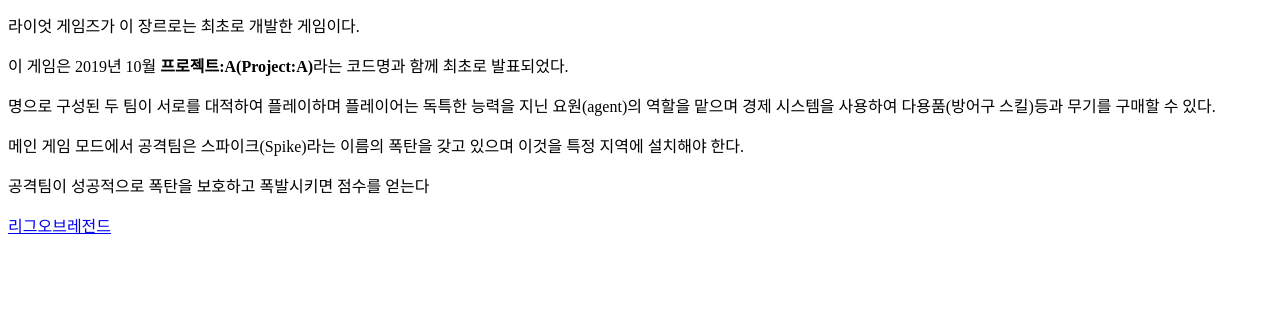
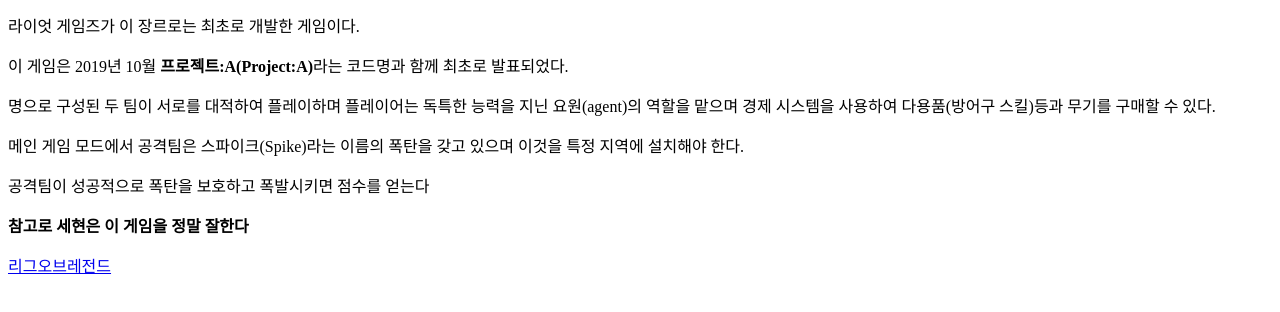
Before and after one commit to DakrDragonSeheon/4614, a plain HTML site: page index.html in a window 1280 px wide. Shown: the part 116-428 px from the top of the page. Drawn offline with Linux system fonts and the light colour scheme.

Commit message:
Add files via upload

```diff
--- a/index.html
+++ b/index.html
@@ -15,6 +15,7 @@
     <p>명으로 구성된 두 팀이 서로를 대적하여 플레이하며 플레이어는 독특한 능력을 지닌 요원(agent)의 역할을 맡으며 경제 시스템을 사용하여 다용품(방어구 스킬)등과 무기를 구매할 수 있다.</p>
     <p>메인 게임 모드에서 공격팀은 스파이크(Spike)라는 이름의 폭탄을 갖고 있으며 이것을 특정 지역에 설치해야 한다.</p>
     <p>공격팀이 성공적으로 폭탄을 보호하고 폭발시키면 점수를 얻는다</p>
+    <p><strong>참고로 세현은 이 게임을 정말 잘한다</strong></p>
     <p> <a href="1.html"> 리그오브레전드 </a></p>
 </body>
 </html>
```
Also changed, not shown: 1.html (+1 -0 lines).
